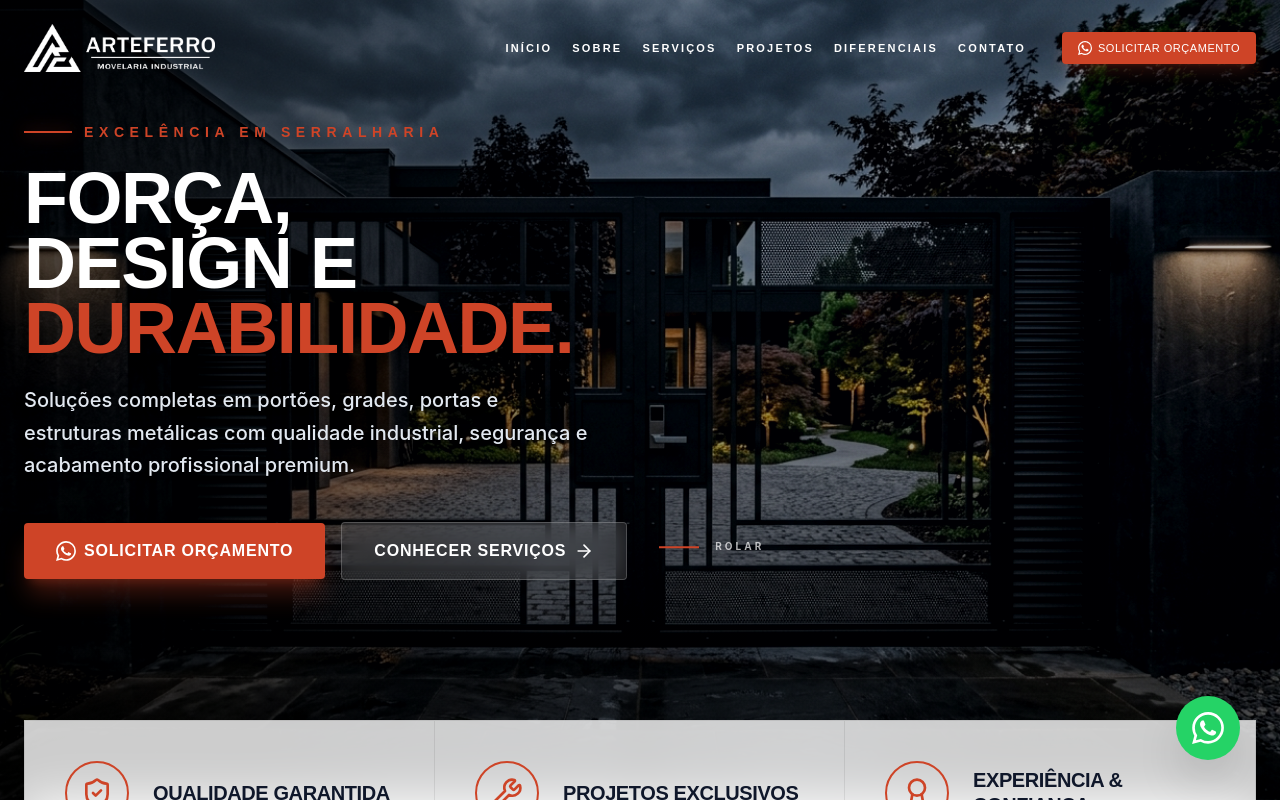
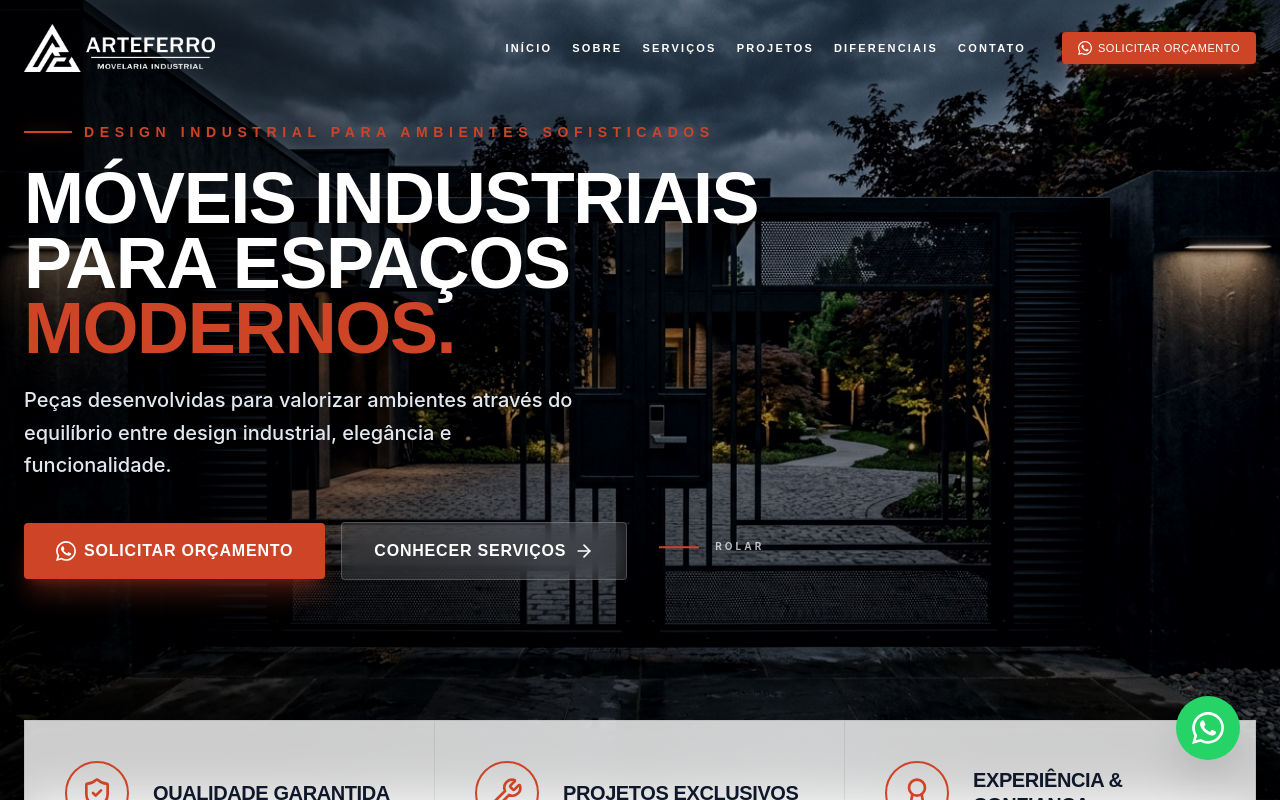
Before and after one commit to sameletronicosbh/arteferro-site, a React (Vite) app: page / in a window 1280 px wide. Shown: the top 800 px of the page. Built offline with nearby package versions, Linux system fonts and the light colour scheme.

Commit message:
Atualiza texto hero para móveis industriais e descrição de design industrial

```diff
--- a/src/App.tsx
+++ b/src/App.tsx
@@ -203,15 +203,15 @@ export default function App() {
             >
               <div className="flex items-center gap-3 mb-6">
                 <div className="h-[2px] w-12 bg-brand-orange shadow-[0_0_15px_rgba(206,68,39,0.5)]" />
-                <span className="uppercase tracking-[0.4em] text-brand-orange font-condensed text-sm font-bold">Excelência em Serralharia</span>
+                <span className="uppercase tracking-[0.4em] text-brand-orange font-condensed text-sm font-bold">Design Industrial para Ambientes Sofisticados</span>
               </div>
               <h1 className="text-4xl md:text-7xl font-black mb-6 leading-[0.9] tracking-tight uppercase text-white drop-shadow-2xl">
-                Força,<br />
-                Design e<br />
-                <span className="text-brand-orange">durabilidade.</span>
+                Móveis Industriais<br />
+                para Espaços<br />
+                <span className="text-brand-orange">Modernos.</span>
               </h1>
               <p className="text-lg md:text-xl text-slate-200 mb-10 leading-relaxed max-w-xl font-medium drop-shadow-md">
-                Soluções completas em portões, grades, portas e estruturas metálicas com qualidade industrial, segurança e acabamento profissional premium.
+                Peças desenvolvidas para valorizar ambientes através do equilíbrio entre design industrial, elegância e funcionalidade.
               </p>
               <div className="flex flex-col sm:flex-row items-center gap-4 mb-20 md:mb-32">
                 <a href="https://wa.me/5531993116196" className="btn-primary w-full sm:w-auto font-black shadow-xl shadow-brand-orange/30">
```
